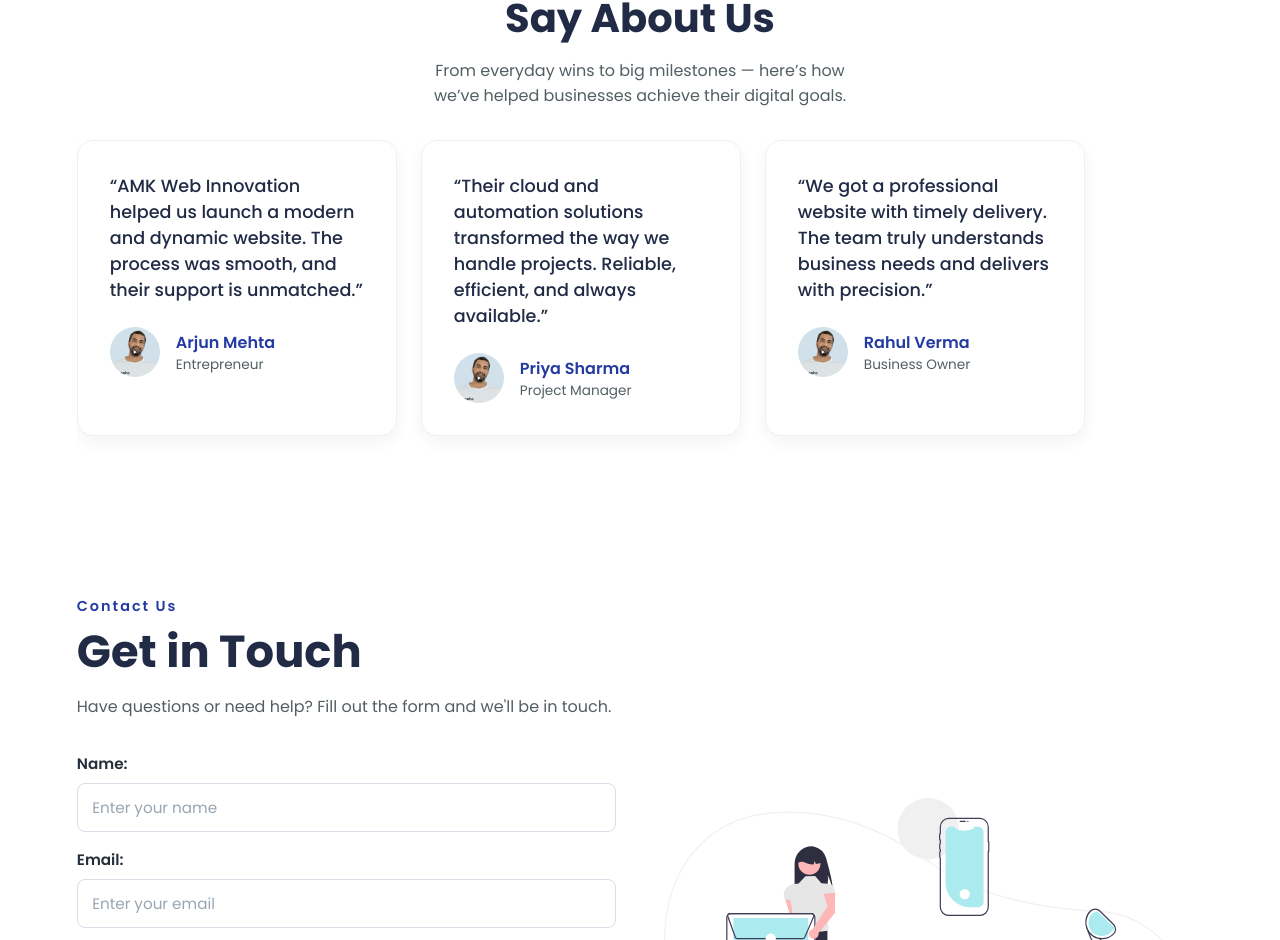
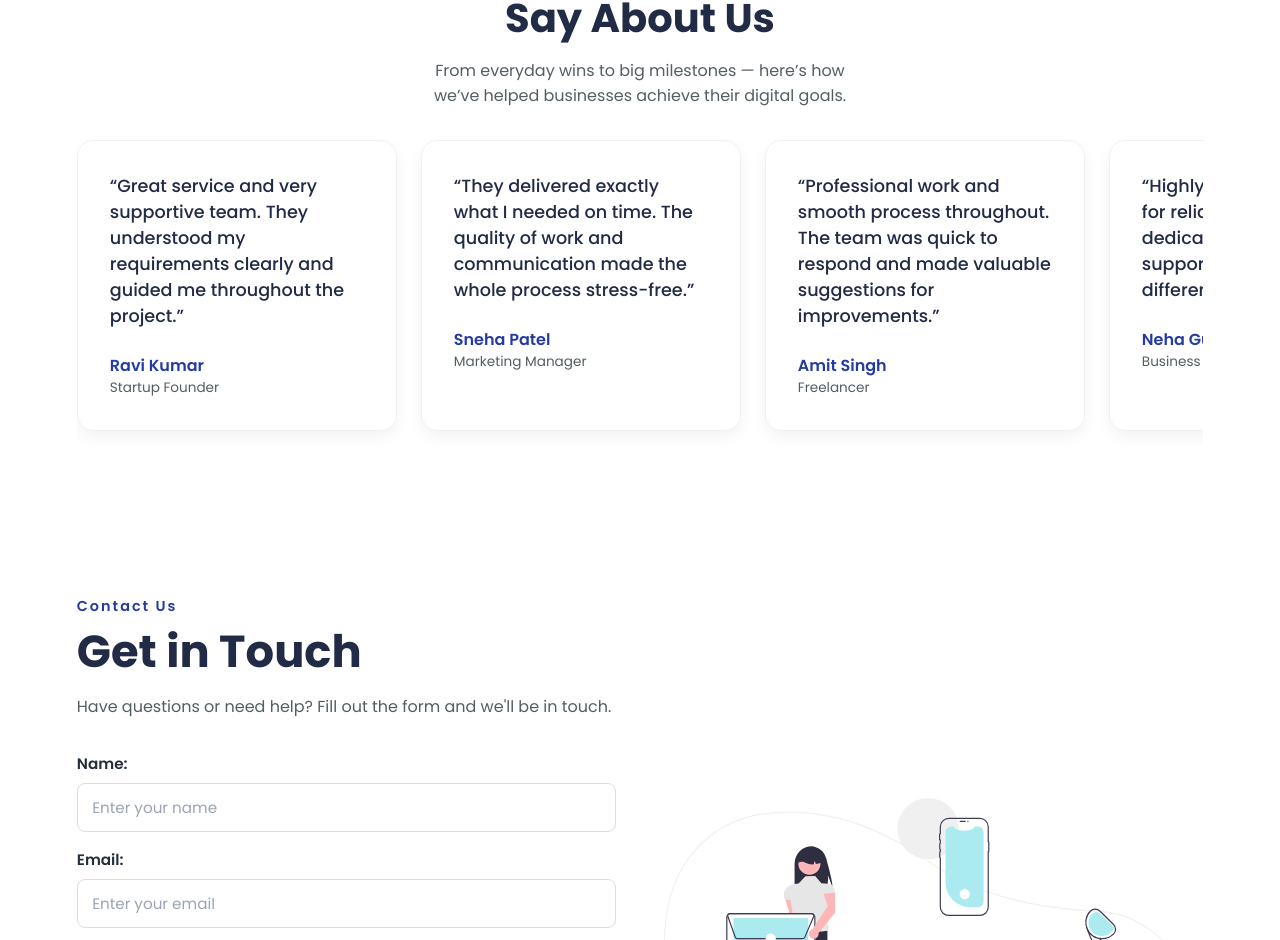
Before and after one commit to karanrajput2003/AMK_Web_Innovation, a React (Vite) app: page / in a window 1280 px wide. Shown: the part 3819-4759 px from the top of the page. Built offline with nearby package versions, Linux system fonts and the light colour scheme; a web font is replaced by a local one.

Commit message:
Update Testimonial.jsx

```diff
--- a/src/Pages/Testimonial.jsx
+++ b/src/Pages/Testimonial.jsx
@@ -4,26 +4,29 @@ import "../CSS/Testimonial.css";
 
 const testimonials = [
   {
-    quote:
-      "AMK Web Innovation helped us launch a modern and dynamic website. The process was smooth, and their support is unmatched.",
-    name: "Arjun Mehta",
-    role: "Entrepreneur",
+  quote: "Great service and very supportive team. They understood my requirements clearly and guided me throughout the project.",
+  name: "Ravi Kumar",
+  role: "Startup Founder",
   img: TestimonialImg,
 },
 {
-    quote:
-      "Their cloud and automation solutions transformed the way we handle projects. Reliable, efficient, and always available.",
-    name: "Priya Sharma",
-    role: "Project Manager",
+  quote: "They delivered exactly what I needed on time. The quality of work and communication made the whole process stress-free.",
+  name: "Sneha Patel",
+  role: "Marketing Manager",
   img: TestimonialImg,
 },
 {
-    quote:
-      "We got a professional website with timely delivery. The team truly understands business needs and delivers with precision.",
-    name: "Rahul Verma",
+  quote: "Professional work and smooth process throughout. The team was quick to respond and made valuable suggestions for improvements.",
+  name: "Amit Singh",
+  role: "Freelancer",
+  img: TestimonialImg,
+},
+{
+  quote: "Highly recommend them for reliable solutions. Their dedication and timely support made a big difference for my business.",
+  name: "Neha Gupta",
   role: "Business Owner",
   img: TestimonialImg,
-  },
+}
 ];
 
 function Testimonial() {
@@ -45,7 +48,6 @@ function Testimonial() {
           <div className="testimonial-card" key={index}>
             <div className="quote">“{t.quote}”</div>
             <div className="author">
-              <img src={t.img} alt={t.name} />
               <div>
                 <h3>{t.name}</h3>
                 <h6>{t.role}</h6>
```
Lines whose indentation alone changed are shown as unchanged.
